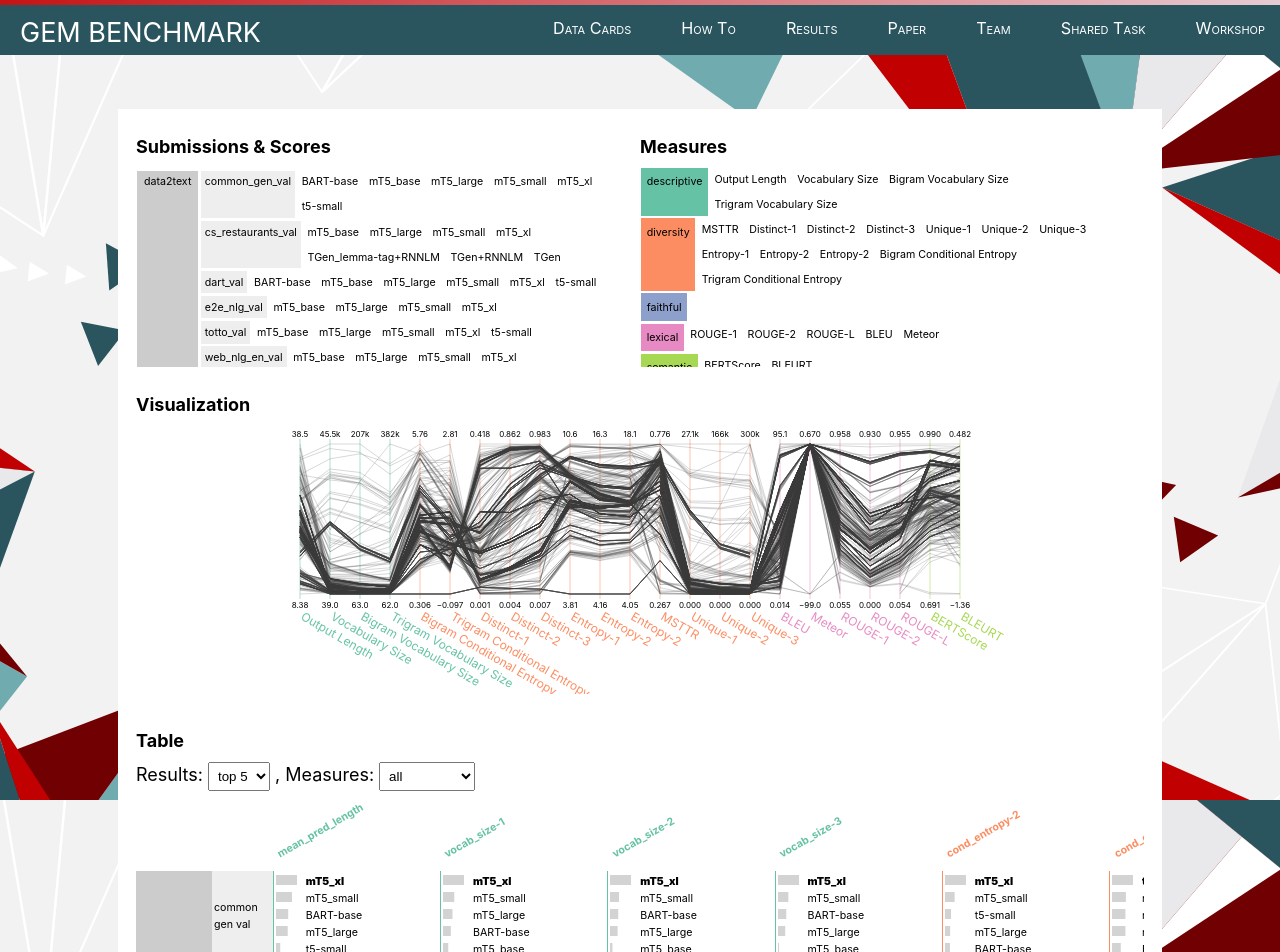
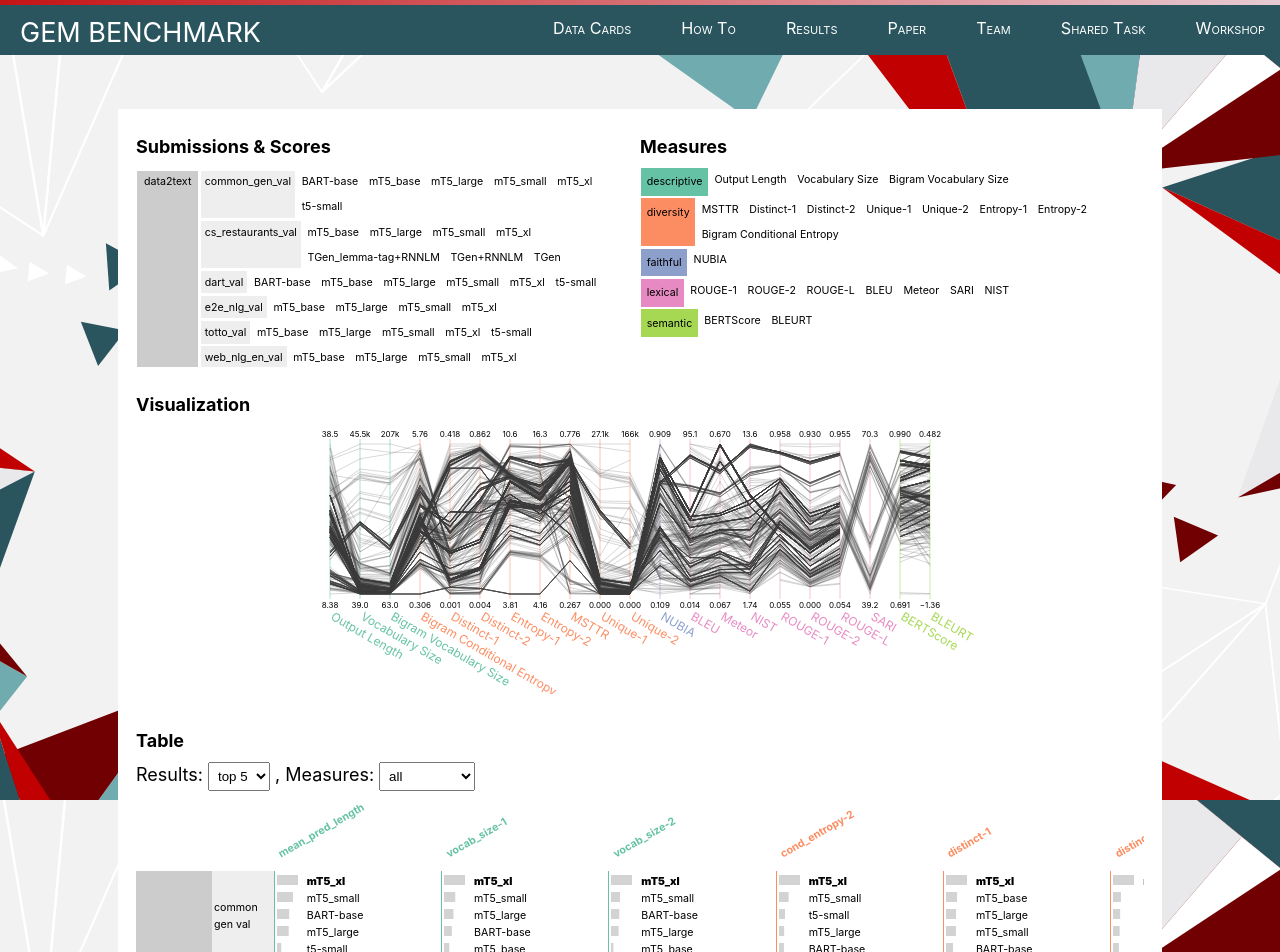
Before and after one commit to GEM-benchmark/GEM-benchmark.github.io, a Next.js app in the folder web/: page /results in a window 1280 px wide. Shown: the top 952 px of the page. Built offline with nearby package versions, Linux system fonts and the light colour scheme.

Commit message:
update eval config.

```diff
--- a/web/components/vis_pc_plot.tsx
+++ b/web/components/vis_pc_plot.tsx
@@ -66,6 +66,7 @@ export class PCP
     const extractValue = (dim: string, v: any): number => {
       if (dim.startsWith("rouge")) return v.fmeasure;
       if (dim === "bertscore") return v.f1;
+      if (dim === "nubia") return v.nubia_score;
       return v;
     }
 
--- a/web/components/vis_submission_matrix.tsx
+++ b/web/components/vis_submission_matrix.tsx
@@ -34,7 +34,7 @@ export class SubmissionMatrix
 
   static defaultProps = {
     submissionFilter: null,
-    onHover: (sn, hov) => console.log(sn, hov, "--- sn,hov"),
+    // onHover: (sn, hov) => console.log(sn, hov, "--- sn,hov"),
     highlighted: []
   }
 
--- a/web/components/vis_submission_matrix_inv.tsx
+++ b/web/components/vis_submission_matrix_inv.tsx
@@ -20,7 +20,7 @@ export class SubmissionMatrixInv
 
   static defaultProps = {
     submissionFilter: null,
-    onHover: (sn, hov) => console.log(sn, hov, "--- sn,hov"),
+    // onHover: (sn, hov) => console.log(sn, hov, "--- sn,hov"),
     highlighted: []
   }
 
--- a/web/components/vis_table_tasks.tsx
+++ b/web/components/vis_table_tasks.tsx
@@ -64,7 +64,7 @@ export class TableTask extends React.PureComponent<Table_Props, any> {
       && (prev.columnFilter === nextProps.columnFilter)) return {}
 
     const columnFilter = nextProps.columnFilter
-    console.log(" STATE--- ");
+    // console.log(" STATE--- ");
 
     const possibleMetaMeasures = Object.entries(nextProps.config.measures).sort();
     let measureNames = []
@@ -101,6 +101,7 @@ export class TableTask extends React.PureComponent<Table_Props, any> {
     const extractValue = (dim: string, v: any): number => {
       if (dim.startsWith("rouge")) return v.fmeasure;
       if (dim === "bertscore") return v.f1;
+      if (dim === "nubia") return v.nubia_score;
       return v;
     }
 
--- a/web/results/eval_config.json
+++ b/web/results/eval_config.json
@@ -114,6 +114,21 @@
       "citation": "",
       "description": "An advanced lexical similarity metric also including stemming and synonymy matching.",
       "show_as": "Meteor"
+    },
+    "nubia": {
+      "citation": "",
+      "description": "A metric combining multiple aspects like entailment and similarity.",
+      "show_as": "NUBIA"
+    },
+    "sari": {
+      "citation": "",
+      "description": "A simplification metric.",
+      "show_as": "SARI"
+    },
+    "nist": {
+      "citation": "http://dl.acm.org/citation.cfm?id=1289189.1289273",
+      "description": "NIST is an alternative to BLEU with slightly different calculation.",
+      "show_as": "NIST"
     }
   },
   "challenges": {
@@ -133,7 +148,11 @@
       "datasets": [
         "mlsum_de_val",
         "mlsum_es_val",
-        "xsum_val"
+        "xsum_val",
+        "wiki_lingua_turkish_tr_val",
+        "wiki_lingua_vietnamese_vi_val",
+        "wiki_lingua_spanish_es_val",
+        "wiki_lingua_russian_ru_val"
       ],
       "metrics": []
     },
@@ -156,33 +175,32 @@
       "msttr-100",
       "distinct-1",
       "distinct-2",
-      "distinct-3",
       "unique-1",
       "unique-2",
-      "unique-3",
       "entropy-1",
       "entropy-2",
-      "entropy-3",
-      "cond_entropy-2",
-      "cond_entropy-3"
+      "cond_entropy-2"
     ],
     "lexical": [
       "rouge1",
       "rouge2",
       "rougeL",
       "bleu",
-      "meteor"
+      "meteor",
+      "sari",
+      "nist"
     ],
     "semantic": [
       "bertscore",
       "bleurt"
     ],
-    "faithful": [],
+    "faithful": [
+      "nubia"
+    ],
     "descriptive": [
       "mean_pred_length",
       "vocab_size-1",
-      "vocab_size-2",
-      "vocab_size-3"
+      "vocab_size-2"
     ]
   }
 }
```
Also changed, not shown: web/results/mT5_small.score.json.
